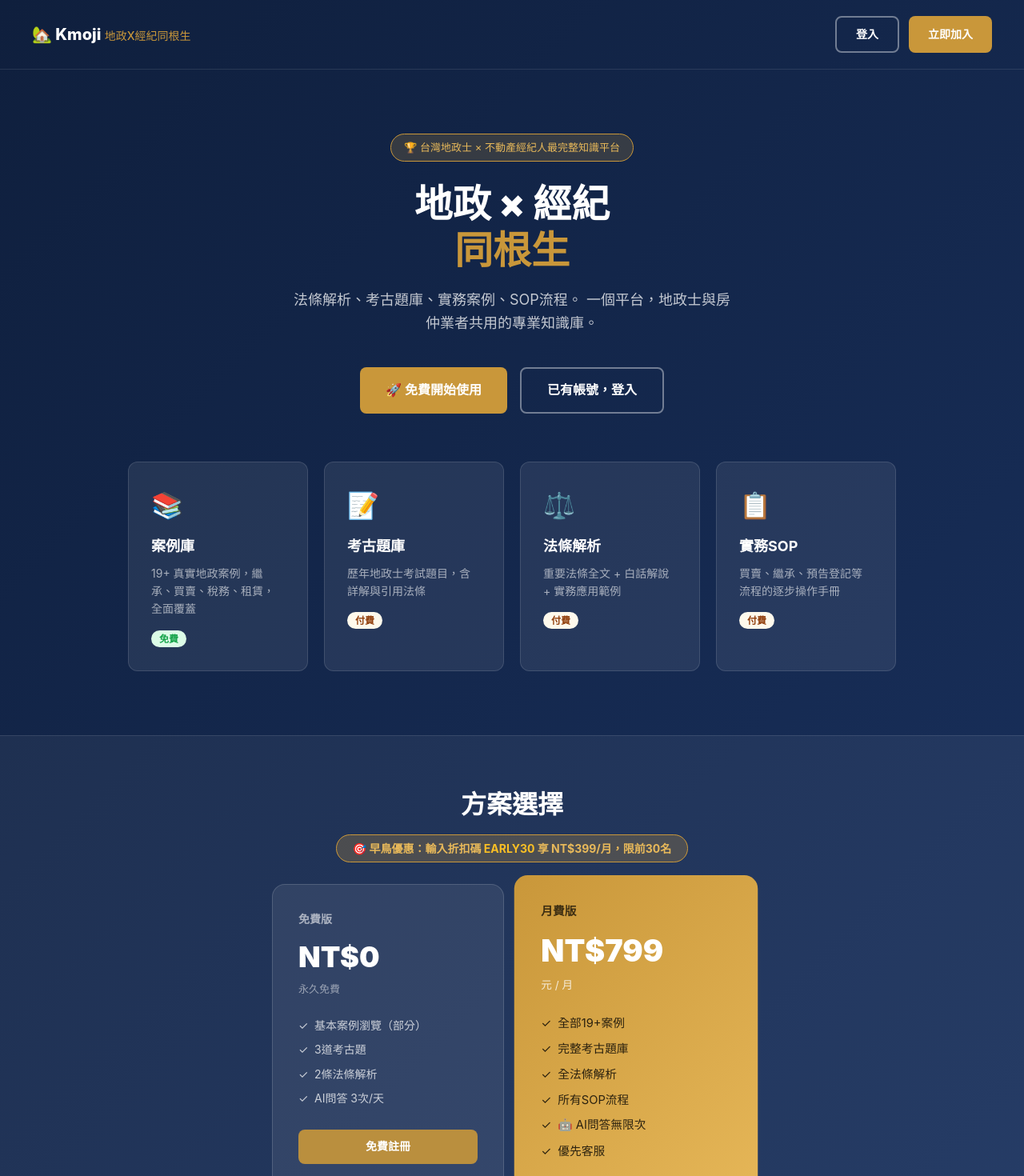
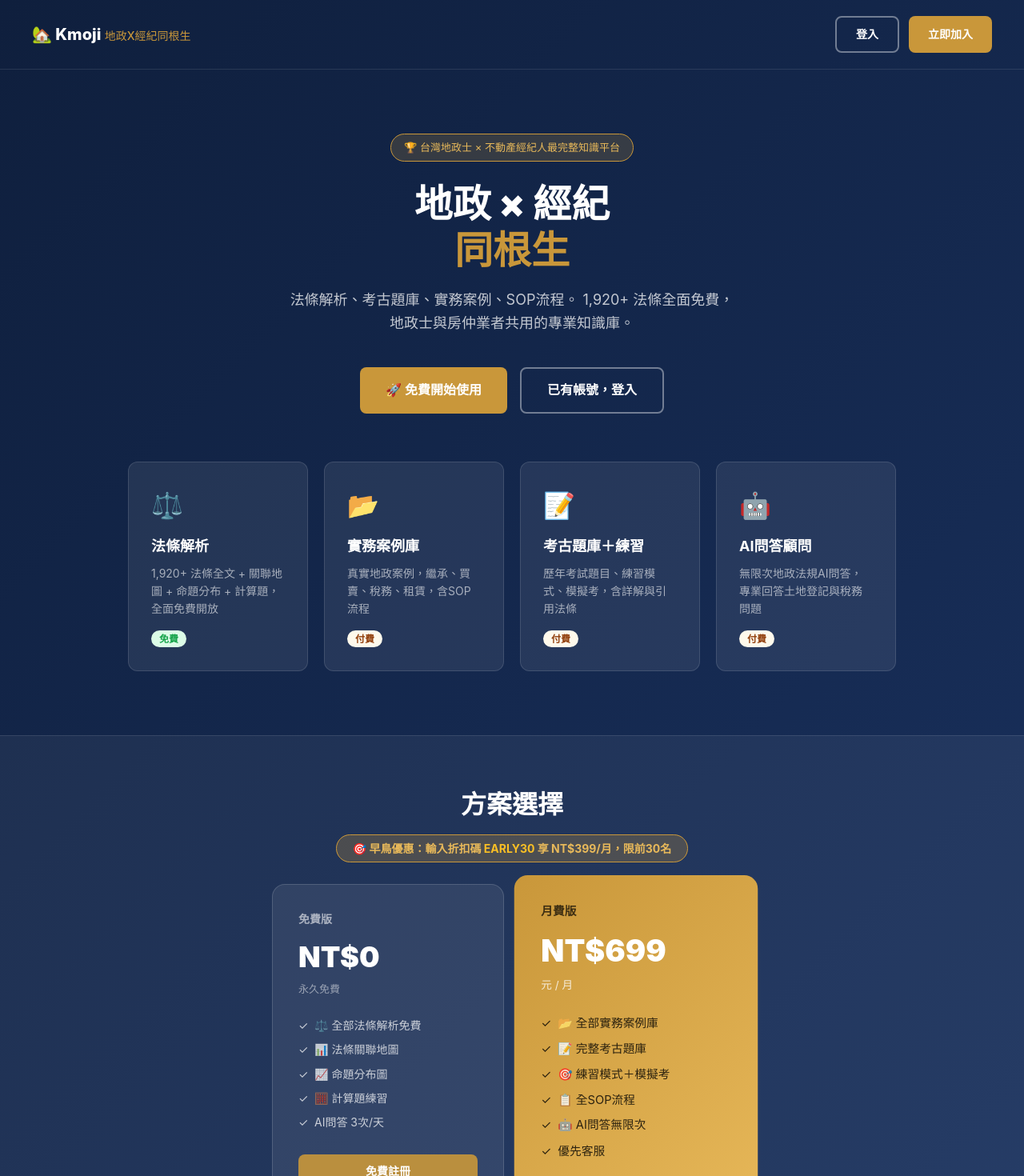
Before and after one commit to vekanji-ship-it/law-system, a Next.js app: page / in a window 1280 px wide. Shown: the top 1470 px of the page at 80% size. Built offline with nearby package versions, Linux system fonts and the light colour scheme.

Commit message:
Add files via upload

```diff
--- a/app/page.js
+++ b/app/page.js
@@ -26,7 +26,7 @@ export default function HomePage() {
         </h1>
         <p style={{ fontSize: '18px', color: 'rgba(255,255,255,0.75)', maxWidth: '560px', margin: '0 auto 40px' }}>
           法條解析、考古題庫、實務案例、SOP流程。
-          一個平台，地政士與房仲業者共用的專業知識庫。
+          1,920+ 法條全面免費，地政士與房仲業者共用的專業知識庫。
         </p>
         <div style={{ display: 'flex', gap: '16px', justifyContent: 'center', flexWrap: 'wrap' }}>
           <Link href="/signup" className="btn btn-gold" style={{ fontSize: '16px', padding: '14px 32px' }}>🚀 免費開始使用</Link>
@@ -37,10 +37,10 @@ export default function HomePage() {
       {/* Features */}
       <div style={{ maxWidth: '1000px', margin: '0 auto', padding: '0 20px 80px', display: 'grid', gridTemplateColumns: 'repeat(auto-fit, minmax(220px, 1fr))', gap: '20px' }}>
         {[
-          { icon: '📚', title: '案例庫', desc: '19+ 真實地政案例，繼承、買賣、稅務、租賃，全面覆蓋', free: true },
-          { icon: '📝', title: '考古題庫', desc: '歷年地政士考試題目，含詳解與引用法條', free: false },
-          { icon: '⚖️', title: '法條解析', desc: '重要法條全文 + 白話解說 + 實務應用範例', free: false },
-          { icon: '📋', title: '實務SOP', desc: '買賣、繼承、預告登記等流程的逐步操作手冊', free: false },
+          { icon: '⚖️', title: '法條解析', desc: '1,920+ 法條全文 + 關聯地圖 + 命題分布 + 計算題，全面免費開放', free: true },
+          { icon: '📂', title: '實務案例庫', desc: '真實地政案例，繼承、買賣、稅務、租賃，含SOP流程', free: false },
+          { icon: '📝', title: '考古題庫＋練習', desc: '歷年考試題目、練習模式、模擬考，含詳解與引用法條', free: false },
+          { icon: '🤖', title: 'AI問答顧問', desc: '無限次地政法規AI問答，專業回答土地登記與稅務問題', free: false },
         ].map((f, i) => (
           <div key={i} style={{ background: 'rgba(255,255,255,0.08)', borderRadius: '12px', padding: '28px', border: '1px solid rgba(255,255,255,0.12)' }}>
             <div style={{ fontSize: '32px', marginBottom: '12px' }}>{f.icon}</div>
@@ -65,12 +65,12 @@ export default function HomePage() {
           {[
             {
               name: '免費版', price: '0', unit: '永久免費',
-              features: ['基本案例瀏覽（部分）', '3道考古題', '2條法條解析', 'AI問答 3次/天'],
+              features: ['⚖️ 全部法條解析免費', '📊 法條關聯地圖', '📈 命題分布圖', '🧮 計算題練習', 'AI問答 3次/天'],
               cta: '免費註冊', href: '/signup', gold: false, external: false
             },
             {
-              name: '月費版', price: '799', unit: '元 / 月',
-              features: ['全部19+案例', '完整考古題庫', '全法條解析', '所有SOP流程', '🤖 AI問答無限次', '優先客服'],
+              name: '月費版', price: '699', unit: '元 / 月',
+              features: ['📂 全部實務案例庫', '📝 完整考古題庫', '🎯 練習模式＋模擬考', '📋 全SOP流程', '🤖 AI問答無限次', '優先客服'],
               cta: '💳 立即訂閱', href: CHECKOUT_URL, gold: true, external: true
             },
           ].map((p, i) => (
```
